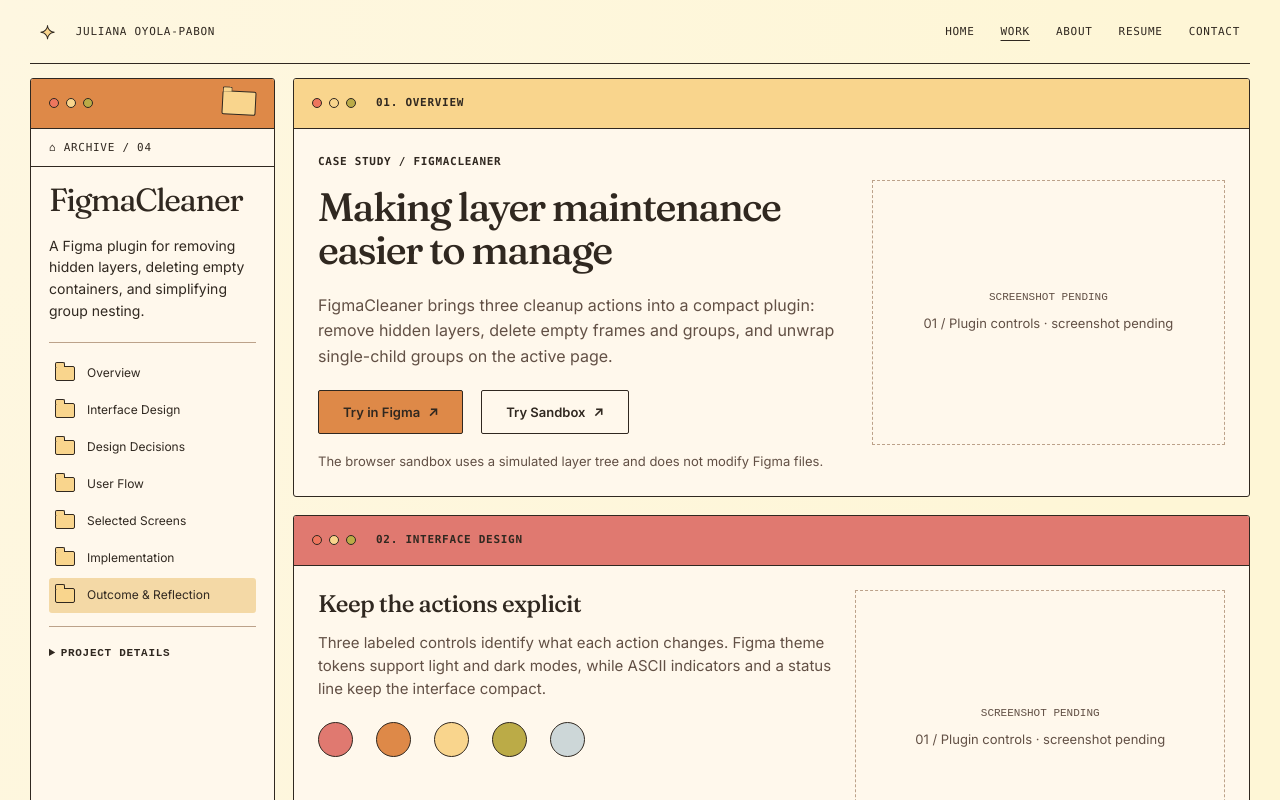
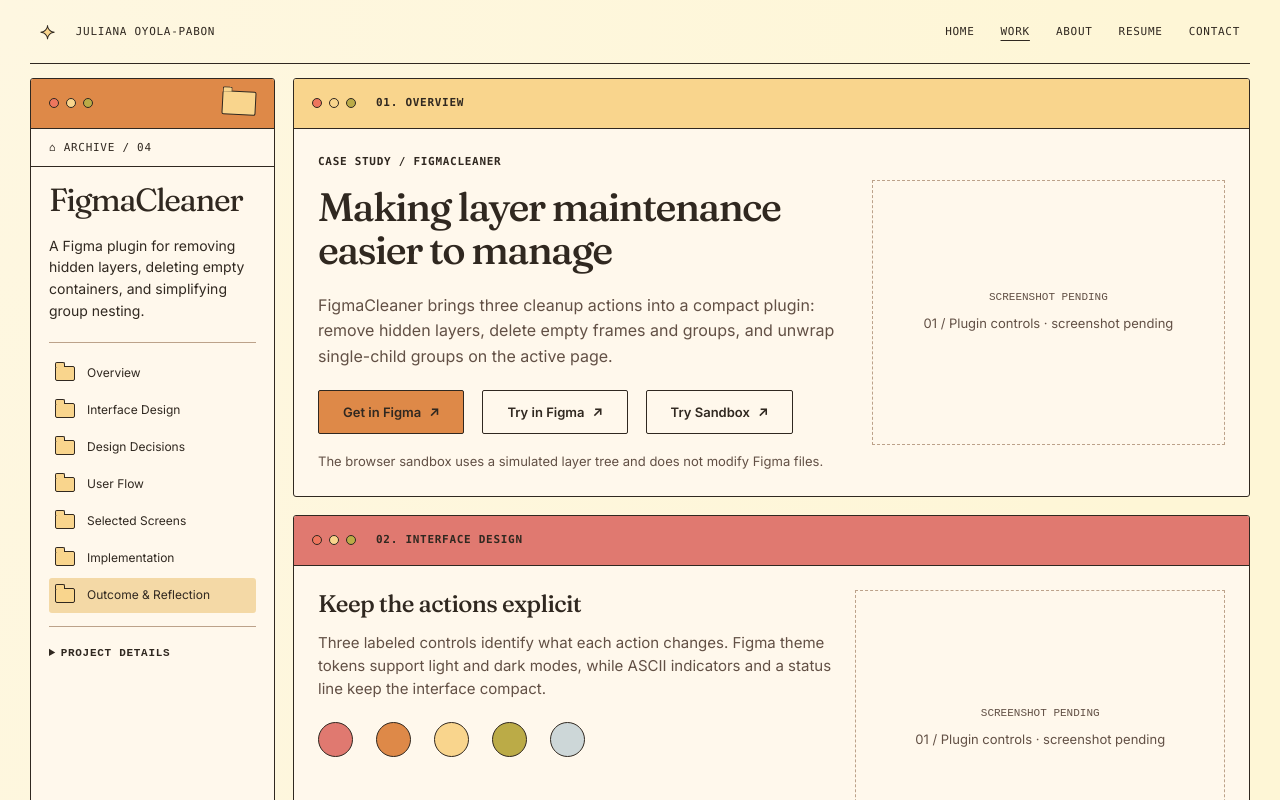
Before and after one commit to julsoyola/juliana-portfolio, a Next.js app in the folder portfolio/: page /work/figmacleaner in a window 1280 px wide. Shown: the top 800 px of the page. Built offline with nearby package versions, Linux system fonts and the light colour scheme.

Commit message:
Add FigmaCleaner community plugin link

```diff
--- a/portfolio/content/projects/figmacleaner.ts
+++ b/portfolio/content/projects/figmacleaner.ts
@@ -2,6 +2,7 @@
 import type { ArchiveData, ArchiveScreen } from "@/components/case-study-archive/types";
 
 export const figmaPlayground = "https://www.figma.com/design/25RA0YccPSJOPmuDAIsObC/FigmaCleaner-%E2%80%94-Interactive-Test-Canvas?node-id=0-1&t=9iR8tQTD2CrHGs6F-1";
+const community = "https://www.figma.com/community/plugin/1690483707420309331/figmacleaner?fuid=1321948083579761206";
 const source = "https://github.com/julsoyola/figmaCleaner";
 const screens: ArchiveScreen[] = [
   {placeholder: "figmacleaner-plugin-controls.png", caption: "01 / Plugin controls · screenshot pending"},
@@ -12,10 +13,10 @@
   theme: "figmacleaner", name: "FigmaCleaner", number: "04", sidebarTitle: ["FigmaCleaner"],
   sidebarSummary: "A Figma plugin for removing hidden layers, deleting empty containers, and simplifying group nesting.",
   metadata: [{label: "Role", text: "Product Designer & Engineer"}, {label: "Type", text: "Personal Figma Plugin"}, {label: "Technology", text: "TypeScript, Figma Plugin API, HTML/CSS, Node.js"}],
-  links: [{label: "Playground", href: figmaPlayground, text: "Interactive Figma test canvas"}, {label: "Source", href: source, text: "github.com/julsoyola/figmaCleaner"}],
+  links: [{label: "Community", href: community, text: "FigmaCleaner community plugin"}, {label: "Playground", href: figmaPlayground, text: "Interactive Figma test canvas"}, {label: "Source", href: source, text: "github.com/julsoyola/figmaCleaner"}],
   navigation: [["overview", "Overview"], ["visual-design", "Interface Design"], ["design-decisions", "Design Decisions"], ["user-flow", "User Flow"], ["selected-screens", "Selected Screens"], ["implementation", "Implementation"], ["outcome", "Outcome & Reflection"]],
   hero: {title: "Making layer maintenance easier to manage", summary: "FigmaCleaner brings three cleanup actions into a compact plugin: remove hidden layers, delete empty frames and groups, and unwrap single-child groups on the active page.", image: screens[0], notice: "The browser sandbox uses a simulated layer tree and does not modify Figma files."},
-  actions: [{label: "Try in Figma", href: figmaPlayground}, {label: "Try Sandbox", href: "#sandbox"}],
+  actions: [{label: "Get in Figma", href: community}, {label: "Try in Figma", href: figmaPlayground}, {label: "Try Sandbox", href: "#sandbox"}],
   interface: {title: "Interface Design", heading: "Keep the actions explicit", text: "Three labeled controls identify what each action changes. Figma theme tokens support light and dark modes, while ASCII indicators and a status line keep the interface compact.", image: screens[0], colors: [["Salmon Paste", "#e07970"], ["Cantaloupe", "#de8948"], ["Lemon Posset", "#f9d58d"], ["Yellow Green", "#bbab47"], ["Powder Blue", "#cdd7d8"]]},
   decisions: [
     {title: "Separate cleanup actions", icon: "grid", text: "Expose hidden-layer, empty-container, and group actions individually.", why: "Each action has a different effect on the layer tree.", tradeoff: "Multiple actions require separate clicks."},
```
